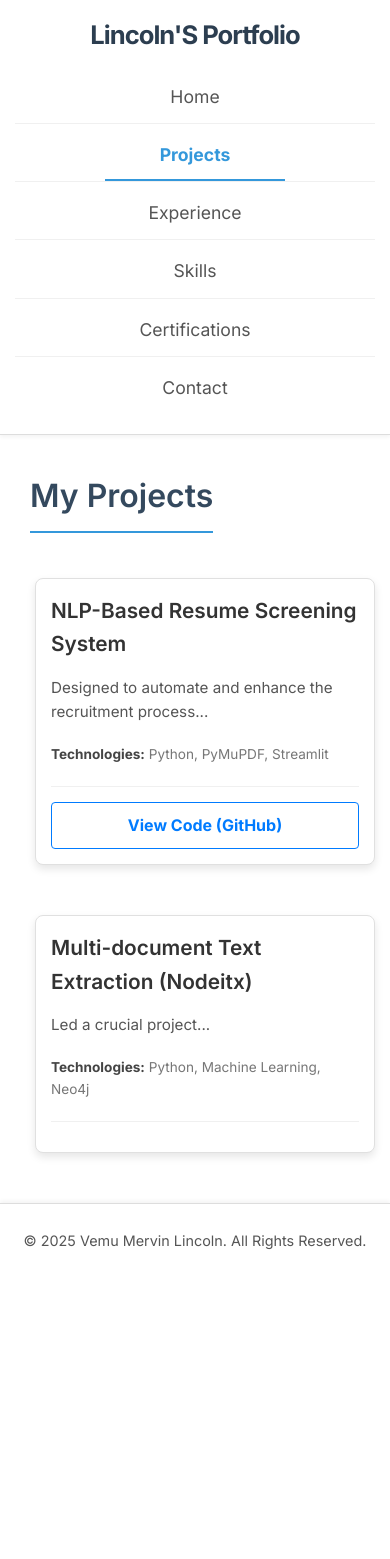
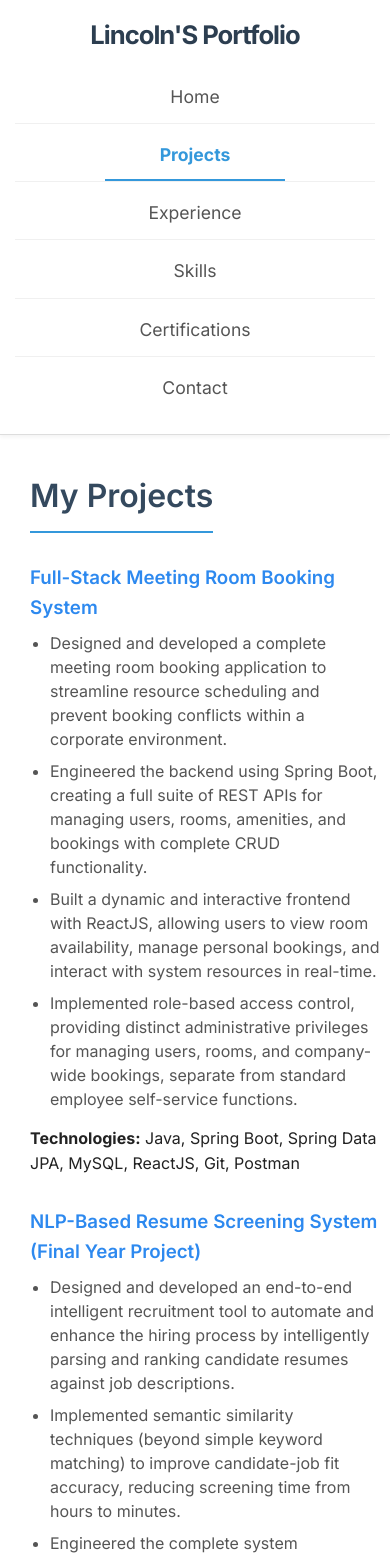
Before and after one commit to lincoln-zessta/lincolns-portfolio, a React (Create React App) app: page /projects in a window 390 px wide. Shown: the top 1559 px of the page. Before the commit the page ends 1287 px from the top, so only its background shows below. Built offline with nearby package versions, Linux system fonts and the light colour scheme.

Commit message:
Update projects, experience, and component styling

```diff
--- a/src/components/Pages/HomePage.js
+++ b/src/components/Pages/HomePage.js
@@ -1,16 +1,16 @@
+// src/components/Pages/HomePage.js
 import React from 'react';
 import './HomePage.css';
-import profileImage from '../../assets/profile.jpg'; // Make sure this path is correct and image exists
+import profileImage from '../../assets/profile.jpg';
 
 const HomePage = () => {
   return (
     <main className="home-container" aria-label="About Mervin Lincoln">
       <header className="home-header">
         <h1>VEMU MERVIN LINCOLN</h1>
-        <p className="tagline">Aspiring Software Engineer | CSE Graduate | Cyber Security Enthusiast</p>
+        <p className="tagline">JAVA Full-stack Developer | CSE Graduate | Cyber Security Enthusiast</p>
       </header>
 
-      {/* Profile photo */}
       <div className="profile-photo-container">
         <img src={profileImage} alt="Mervin Lincoln" className="profile-photo" loading="lazy" />
       </div>
@@ -18,7 +18,7 @@ const HomePage = () => {
       <section className="about-me" aria-labelledby="about-me-heading">
         <h2 id="about-me-heading">About Me</h2>
         <p>
-          Hello! I'm Mervin Lincoln, a Computer Science and Systems Engineering graduate from Andhra University, B. Tech (2021-2025).
+          Hello! I'm Mervin Lincoln, a Computer Science and Systems Engineering graduate from Andhra University (Class of 2025).
           I am currently honing my skills as a Software Engineer Intern at Zessta, where I'm gaining hands-on experience with
           Java, Spring Boot, ReactJS, TypeScript, and DevOps practices including Docker and Kubernetes.
         </p>
@@ -28,7 +28,7 @@ const HomePage = () => {
           During my studies, I had the privilege of serving as a Class Representative for four consecutive years, which helped me develop strong leadership and interpersonal skills.
         </p>
         <p>
-          One of my key academic achievements includes developing an <a href="/projects">NLP-Based Resume Screening System</a>,
+          One of my key academic achievements includes developing an NLP-Based Resume Screening System,
           which automates and enhances the recruitment process by intelligently matching candidates to job descriptions.
           I'm passionate about leveraging technology to solve real-world problems and continuously advancing my technical abilities.
         </p>
@@ -37,10 +37,9 @@ const HomePage = () => {
         </p>
       </section>
 
-      {/* Download Resume Button */}
-      <section>
+      <section className="resume-download-section">
         <a
-          href="/assets/resume.pdf" // Make sure your resume is located here in the public folder
+          href="/assets/RESUME.pdf"
           className="btn"
           target="_blank"
           rel="noopener noreferrer"
--- a/src/components/Pages/ProjectsPage.css
+++ b/src/components/Pages/ProjectsPage.css
@@ -2,7 +2,7 @@
 
 .projects-page-container {
   padding: 20px;
-  max-width: 1200px;
+  max-width: 900px; /* Adjusted max-width for single column */
   margin: 0 auto;
 }
 
@@ -17,12 +17,6 @@
 
 .projects-list-grid {
   display: grid;
-  grid-template-columns: repeat(auto-fit, minmax(300px, 1fr));
-  gap: 20px;
+  grid-template-columns: 1fr; /* This creates a single column layout */
+  gap: 30px; /* Space between the horizontal project cards */
 }
-
-@media (max-width: 768px) {
-  .projects-list-grid {
-    grid-template-columns: 1fr;
-  }
-}
--- a/src/components/UI/ProjectCard.css
+++ b/src/components/UI/ProjectCard.css
@@ -1,118 +1,14 @@
-/* src/components/UI/ProjectCard.css */
+/* Add this to the end of src/components/UI/ProjectCard.css */
 
-.project-card {
-  background-color: #ffffff; /* White background for the card */
-  border: 1px solid #e0e0e0; /* A slightly lighter border */
-  border-radius: 8px; /* Rounded corners */
-  padding: 25px; /* More padding inside the card */
-  margin: 20px 0; /* Margin above and below each card */
-  box-shadow: 0 4px 8px rgba(0, 0, 0, 0.1); /* A subtle shadow for depth */
-  transition: transform 0.3s ease, box-shadow 0.3s ease; /* Smooth transitions for hover effects */
-  display: flex; /* Using flexbox for internal layout */
-  flex-direction: column; /* Stack items vertically */
+.project-card ul {
+  padding-left: 20px;
+  margin-top: 0;
+  margin-bottom: 15px;
+  text-align: left;
 }
 
-.project-card:hover {
-  transform: translateY(-5px); /* Slightly raise the card on hover */
-  box-shadow: 0 8px 16px rgba(0, 0, 0, 0.15); /* Enhance shadow on hover */
+.project-card ul li {
+  margin-bottom: 8px;
+  line-height: 1.5;
+  color: #555;
 }
-
-.project-card h3 {
-  margin-top: 0; /* Remove default top margin from h3 */
-  margin-bottom: 15px;
-  font-size: 1.75em; /* Larger project title */
-  color: #333; /* Darker text color for title */
-}
-
-.project-card img {
-  max-width: 100%;
-  height: auto;
-  border-radius: 4px; /* Slightly rounded corners for images */
-  margin-bottom: 20px;
-  object-fit: cover; /* Ensures image covers the area without distortion */
-}
-
-.project-card p {
-  font-size: 1em;
-  line-height: 1.6; /* Better readability for description */
-  color: #555; /* Slightly lighter text for description */
-  flex-grow: 1; /* Allows the description to take up available space */
-  margin-bottom: 20px;
-}
-
-.project-card .technologies {
-  margin-bottom: 20px;
-  font-size: 0.9em;
-  color: #777;
-}
-
-.project-card .technologies strong {
-  color: #444;
-}
-
-.project-card .project-links {
-  margin-top: auto; /* Pushes links to the bottom if card height varies */
-  padding-top: 15px;
-  border-top: 1px solid #f0f0f0; /* A light separator line above links */
-}
-
-.project-card .project-links a {
-  text-decoration: none;
-  color: #007bff; /* Standard link blue */
-  margin-right: 15px;
-  font-weight: bold;
-  transition: color 0.2s ease;
-}
-
-.project-card .project-links a:hover {
-  color: #0056b3; /* Darker blue on hover */
-  text-decoration: underline;
-}
-/* src/components/UI/ProjectCard.css */
-
-/* ... (all your existing ProjectCard CSS rules) ... */
-
-/* Media Query for smaller screens (e.g., less than 768px wide) */
-@media (max-width: 768px) {
-  .project-card {
-    margin: 20px 10px; /* Adjust margin for smaller screens if needed */
-    padding: 20px; /* Adjust padding if needed */
-  }
-
-  .project-card h3 {
-    font-size: 1.5em; /* Slightly smaller title on mobile */
-  }
-
-  .project-card p {
-    font-size: 0.95em; /* Adjust paragraph font size for mobile */
-  }
-
-  .project-card .technologies {
-    font-size: 0.85em; /* Adjust technologies font size */
-  }
-
-  .project-card .project-links a {
-    display: block; /* Make links take full width for easier tapping */
-    margin-right: 0; /* Remove right margin */
-    margin-bottom: 10px; /* Add space between stacked links */
-    text-align: center; /* Center link text */
-    padding: 10px; /* Add padding to make them more like buttons */
-    border: 1px solid #007bff;
-    border-radius: 4px;
-  }
-
-  .project-card .project-links a:last-child {
-    margin-bottom: 0; /* No margin for the last link */
-  }
-}
-
-/* For very small screens, if further adjustments are needed */
-@media (max-width: 480px) {
-  .project-card {
-    margin: 15px 5px;
-    padding: 15px;
-  }
-  .project-card h3 {
-    font-size: 1.3em;
-  }
-}
--- a/src/components/UI/ProjectCard.js
+++ b/src/components/UI/ProjectCard.js
@@ -1,26 +1,28 @@
 // src/components/UI/ProjectCard.js
 import React from 'react';
-import './ProjectCard.css'; // Import the CSS file
+import './ProjectCard.css';
 
 const ProjectCard = ({ project }) => {
-  const { title, description, imageUrl, technologies, githubLink, liveDemoLink } = project;
+  const { title, description, technologies, liveDemoLink } = project;
 
   return (
-    <div className="project-card"> {/* Main class for styling */}
+    <div className="project-card">
       <h3>{title}</h3>
-      {imageUrl && <img src={imageUrl} alt={title} />}
-      <p>{description}</p>
+
+      {Array.isArray(description) ? (
+        <ul>
+          {description.map((point, index) => <li key={index}>{point}</li>)}
+        </ul>
+      ) : (
+        <p>{description}</p>
+      )}
+
       {technologies && technologies.length > 0 && (
-        <div className="technologies"> {/* Class for technologies section */}
+        <div className="technologies">
           <strong>Technologies:</strong> {technologies.join(', ')}
         </div>
       )}
-      <div className="project-links"> {/* Class for links section */}
-        {githubLink && (
-          <a href={githubLink} target="_blank" rel="noopener noreferrer">
-            View Code (GitHub)
-          </a>
-        )}
+      <div className="project-links">
         {liveDemoLink && (
           <a href={liveDemoLink} target="_blank" rel="noopener noreferrer">
             Live Demo
--- a/src/data/ProjectData.js
+++ b/src/data/ProjectData.js
@@ -1,19 +1,25 @@
-// src/data/ProjectData.js
+// src/data/projectData.js
 export const projects = [
   {
     id: 1,
-    title: "NLP-Based Resume Screening System",
-    description: "Designed to automate and enhance the recruitment process...",
-    technologies: ["Python", "PyMuPDF", "Streamlit"], // etc.
-    githubLink: "your-github-link",
-    // ... other properties
+    title: "Full-Stack Meeting Room Booking System",
+    description: [
+      "Designed and developed a complete meeting room booking application to streamline resource scheduling and prevent booking conflicts within a corporate environment.",
+      "Engineered the backend using Spring Boot, creating a full suite of REST APIs for managing users, rooms, amenities, and bookings with complete CRUD functionality.",
+      "Built a dynamic and interactive frontend with ReactJS, allowing users to view room availability, manage personal bookings, and interact with system resources in real-time.",
+      "Implemented role-based access control, providing distinct administrative privileges for managing users, rooms, and company-wide bookings, separate from standard employee self-service functions."
+    ],
+    technologies: ["Java", "Spring Boot", "Spring Data JPA", "MySQL", "ReactJS", "Git", "Postman"]
   },
   {
     id: 2,
-    title: "Multi-document Text Extraction (Nodeitx)",
-    description: "Led a crucial project...",
-    technologies: ["Python", "Machine Learning", "Neo4j"],
-    // ... other properties
-  },
-  // ... all your other projects
+    title: "NLP-Based Resume Screening System (Final Year Project)",
+    description: [
+      "Designed and developed an end-to-end intelligent recruitment tool to automate and enhance the hiring process by intelligently parsing and ranking candidate resumes against job descriptions.",
+      "Implemented semantic similarity techniques (beyond simple keyword matching) to improve candidate-job fit accuracy, reducing screening time from hours to minutes.",
+      "Engineered the complete system architecture, including resume parsing, semantic matching algorithms, candidate shortlisting, and automated email invitations via SMTP.",
+      "Built a user-friendly and interactive web interface using Streamlit for easy use by HR personnel."
+    ],
+    technologies: ["Python", "PyMuPDF", "NumPy", "Pandas", "Scikit-learn", "Streamlit", "SQLite"]
+  }
 ];
--- a/src/data/experienceData.js
+++ b/src/data/experienceData.js
@@ -3,47 +3,58 @@ export const experiences = [
   {
     id: 1,
     role: "Software Engineer Intern",
-    company: "Zessta",
-    duration: "Present", // Or specific start date - Present
+    company: "Zessta Software Services Pvt. Ltd.",
+    duration: "March 2025 - Present",
     description: [
-      "Undergoing training in Java, Spring Boot, HTML, CSS, JavaScript, ReactJS, and TypeScript.",
-      "Gaining exposure to Git version control and DevOps practices, with upcoming training in Docker and Kubernetes.",
-      // Add more points as you work on tasks/projects
+      "Underwent training in a full-stack (JAVA) development environment, focusing on enterprise-level technologies.",
+      "Gaining hands-on experience with Java, Spring Boot for backend services, and ReactJS with TypeScript for frontend development.",
+      "Learning DevOps fundamentals, including version control with Git and containerization concepts with Docker and Kubernetes."
     ],
-    location: "Hyderabad (or as applicable)" // Optional
+    location: "Hyderabad"
   },
   {
     id: 2,
+    role: "Backend Development",
+    company: "Free-Lancing",
+    duration: "December 2024 - January 2025",
+    description: [
+      "Built RESTful APIs with Java and Spring Boot for efficient client-server communication.",
+      "Designed and implemented database schemas, queries, and stored procedures for SQL database to handle data storage and retrieval.",
+      "Worked with JSON for data exchange between services and client applications, ensuring optimal data processing and response time."
+    ],
+    location: "Remote"
+  },
+  {
+    id: 3,
     role: "Cyber Security Intern",
-    company: "Indian Institute of Science (IISc), Bangalore",
+    company: "Indian Institute of Science (IISc), Bangalore (Paid)",
     duration: "May 2024 - June 2024",
     description: [
-      "Worked on a project focused on Cyber Security (Ethical Hacking) within the power domain.",
-      // Add another point about specific learning or contribution if possible
+      "Worked in a research project focused on cybersecurity and ethical hacking within the power systems domain.",
+      "Gained hands-on experience with Kali Linux and its tools, including performing small-scale ethical hacking attacks such as cracking WPA/WPA2 encrypted Wi-Fi networks."
     ],
     location: "Bangalore"
   },
   {
-    id: 3,
+    id: 4,
     role: "Machine Learning Intern",
     company: "Nodeitx (Part-time, Paid)",
-    duration: "October 2023 - September 2024", // Note: Your resume said Oct 2023 - Sep 2024, but you graduated Apr 2025. Double-check this end date.
+    duration: "October 2023 - March 2024",
     description: [
-      "Led a project on Multi-document Text Extraction and Entity Recognition.",
-      "Focused on integrating extracted information into the Neo4j database system.",
-      "Responsible for designing solutions for managing and processing user-uploaded documents."
+      "Worked in a project focused on multi-document text extraction and named entity recognition for automated data integration into a Neo4j graph database.",
+      "Developed a solution that automatically extracts relevant text and recognizes important entities from uploaded documents, ensuring smooth integration into the Neo4j system."
     ],
-    location: "Remote/Specify if known"
+    location: "Remote"
   },
   {
-    id: 4,
+    id: 5,
     role: "Advanced Data Analytics Intern",
-    company: "EY Global Delivery Services (Next-Gen Employability Program)",
-    duration: "December 2023 - January 2024",
+    company: "EY Global Delivery Services",
+    duration: "December 2022 - January 2023",
     description: [
-      "Completed a 6-week internship focused on Advanced Data Analytics.",
-      "Worked on a project: 'Healthcare prediction on diabetic patient using Python'."
+      "Completed a 6-week intensive program on advanced data analytics and its business applications.",
+      "Developed a predictive model using Python to forecast healthcare outcomes for diabetic patients."
     ],
-    location: "Remote/Specify if known"
+    location: "Remote"
   }
 ];
```
Also changed, not shown: src/components/Pages/ContactPage.css (added, +33 -0 lines), src/components/Pages/ContactPage.js (+16 -4 lines), src/components/Pages/HomePage.css (+20 -64 lines), src/components/UI/ExperienceItem.css (+13 -24 lines), src/data/certificationsData.js (+6 -6 lines), 1 other file (tests, documents, lock files or other folders).
